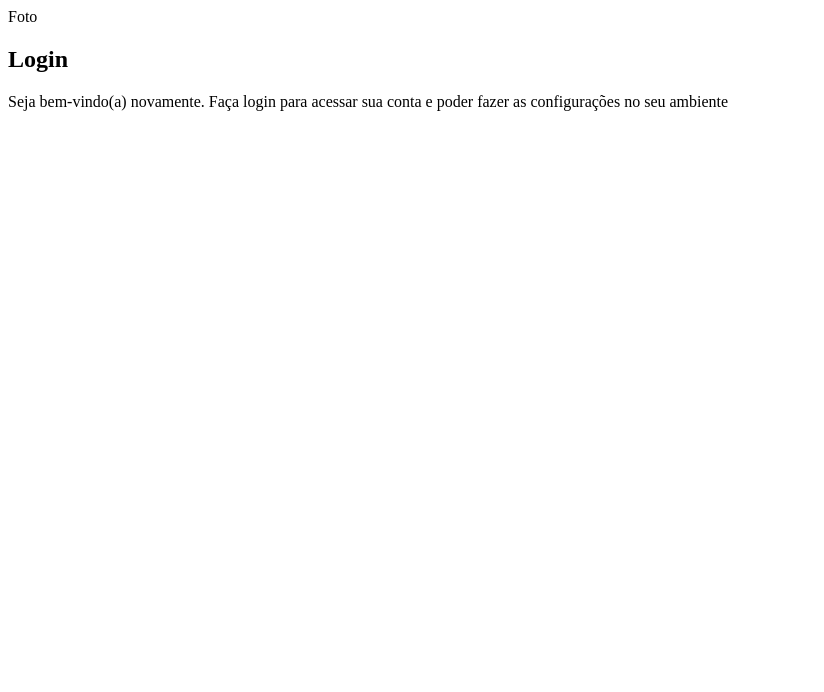
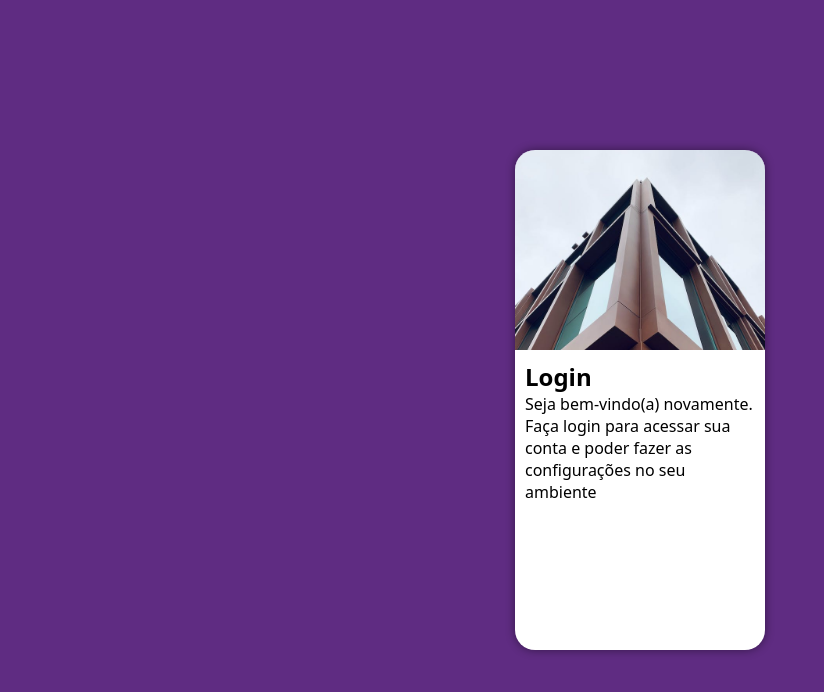
Before and after one commit to fenascimentodev/projeto-login, a plain HTML site: page index.html in a window 1280 px wide. Shown: the whole page, without its empty margins (0-824 px from the left). Drawn offline with Linux system fonts and the light colour scheme.

Commit message:
50% da tela pronta

```diff
--- a/estilos/style.css
+++ b/estilos/style.css
@@ -6,3 +6,48 @@
     Lilás: #5f2c82
 
 */
+
+* {
+    font-family: system-ui, -apple-system, BlinkMacSystemFont, 'Segoe UI', Roboto, Oxygen, Ubuntu, Cantarell, 'Open Sans', 'Helvetica Neue', sans-serif;
+    padding: 0px;
+    margin: 0px;
+    box-sizing: border-box;
+}
+
+body, html {
+    background-color: #5f2c82;
+    height: 100vh;
+    width: 100vw;
+}
+
+main {
+    position: relative;
+    height: 100vh;
+    width: 100vw;
+}
+
+section#login {
+    position: absolute;
+    top: 50%;
+    left: 50%;
+    transform: translate(-50%, -50%);
+    overflow: hidden;
+
+    background-color: white;
+    width: 250px;
+    height: 500px;
+    border-radius: 20px;
+    box-shadow: 0px 0px 10px rgba(0, 0, 0, 0.451);
+}
+
+section#login > div#imagem {
+    display: block;
+    background: #5f2c82 url(../imagens/cobre.jpg) no-repeat;
+    background-size: cover;
+    height: 200px;
+}
+
+section#login > div#formulario {
+    display: block;
+    padding: 10px;
+}
--- a/index.html
+++ b/index.html
@@ -10,7 +10,7 @@
     <main>
         <section id="login">
             <div id="imagem">
-                Foto
+                <!--Aqui vai a imagem nas CSS-->
             </div>
             <div id="formulario">
                 <h1>Login</h1>
```
